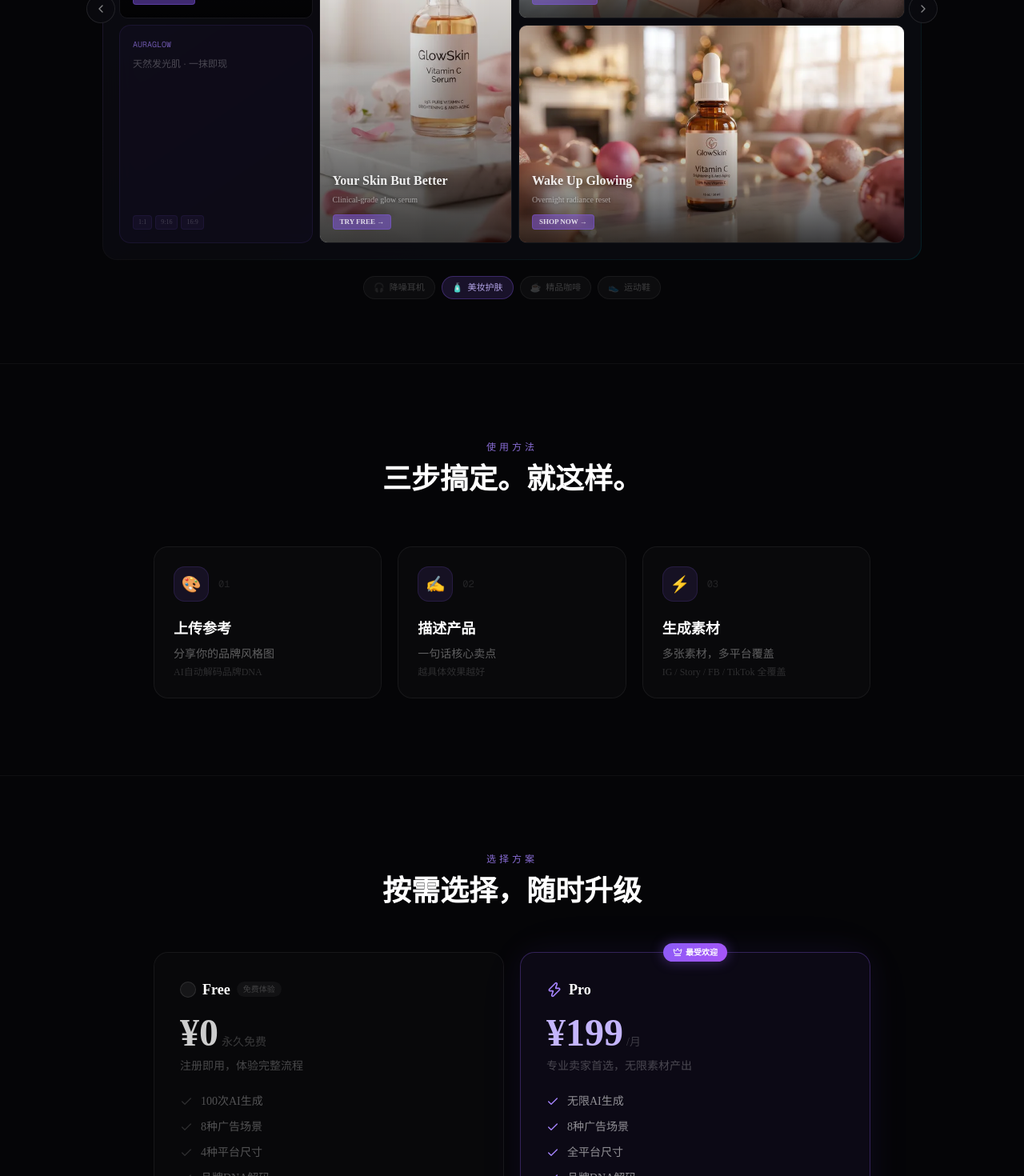
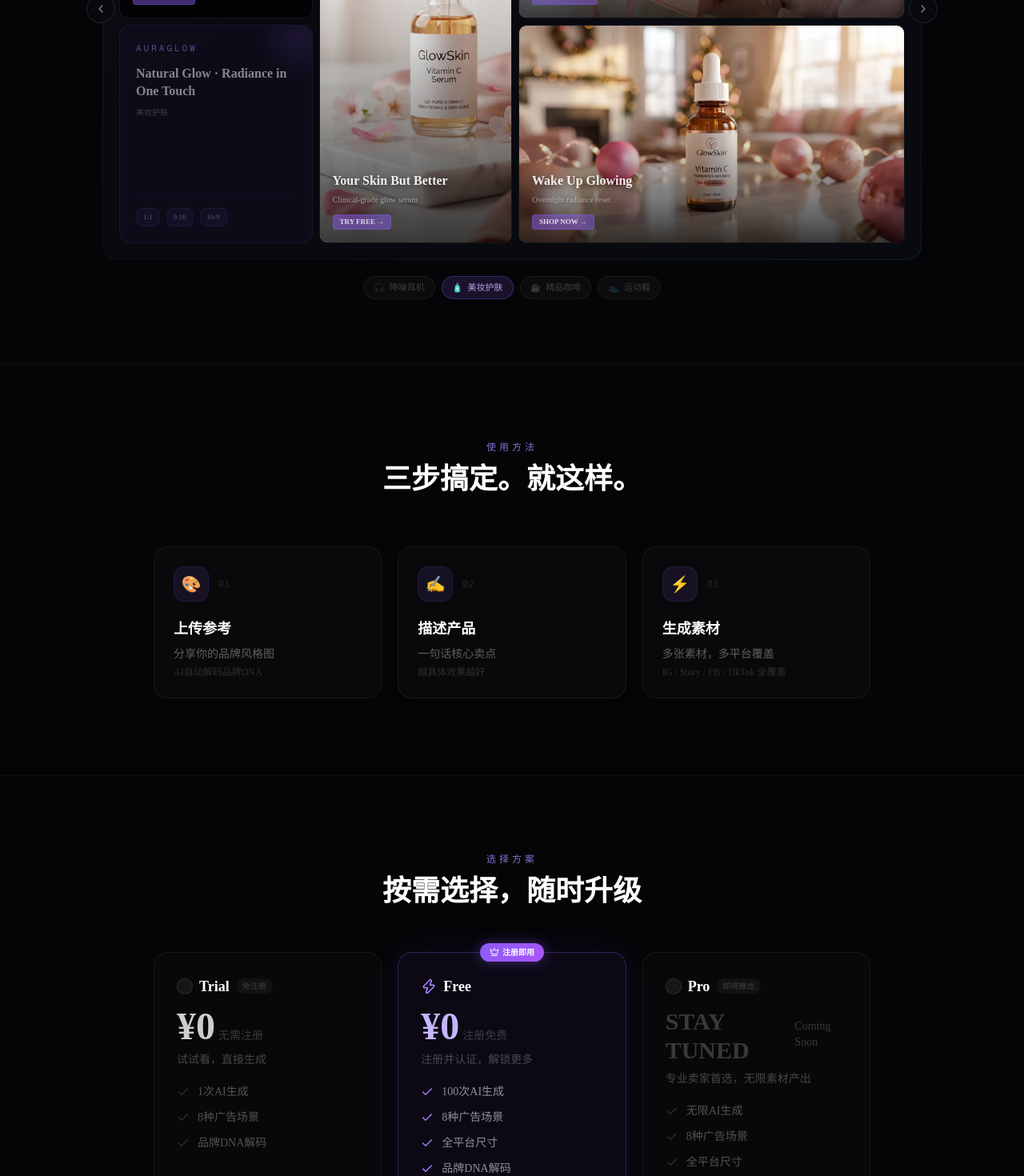
Before and after one commit to KevPH2026/idealab, a Next.js app: page /landing in a window 1280 px wide. Shown: the part 980-2450 px from the top of the page at 80% size. Built offline with nearby package versions, Linux system fonts and the light colour scheme.

Commit message:
feat: 统一4图bento布局+info卡大字设计感+定价改3档(Trial/Free/Pro预告)

```diff
--- a/src/app/landing/page.tsx
+++ b/src/app/landing/page.tsx
@@ -29,27 +29,37 @@
     planTitle: '按需选择，随时升级',
     plans: [
       {
-        name: 'Free',
-        badge: '免费体验',
+        name: 'Trial',
+        badge: '免注册',
         price: '¥0',
-        period: '永久免费',
-        desc: '注册即用，体验完整流程',
-        features: ['100次AI生成', '8种广告场景', '4种平台尺寸', '品牌DNA解码', '一键下载全部素材'],
-        cta: '免费注册',
+        period: '无需注册',
+        desc: '试试看，直接生成',
+        features: ['1次AI生成', '8种广告场景', '品牌DNA解码'],
+        cta: '立即试用',
         highlight: false,
       },
       {
+        name: 'Free',
+        badge: '注册即用',
+        price: '¥0',
+        period: '注册免费',
+        desc: '注册并认证，解锁更多',
+        features: ['100次AI生成', '8种广告场景', '全平台尺寸', '品牌DNA解码', '一键下载全部素材'],
+        cta: '免费注册',
+        highlight: true,
+      },
+      {
         name: 'Pro',
-        badge: '最受欢迎',
-        price: '¥199',
-        period: '/月',
+        badge: '即将推出',
+        price: '',
+        period: 'Coming Soon',
         desc: '专业卖家首选，无限素材产出',
         features: [
           '无限AI生成', '8种广告场景', '全平台尺寸', '品牌DNA解码',
           '批量导出 & 水印', '多品牌管理', 'A/B测试变体', '优先生成速度', '专属客服支持',
         ],
-        cta: '立即升级',
-        highlight: true,
+        cta: '加入候补',
+        highlight: false,
       },
     ],
   },
@@ -76,27 +86,37 @@
     planTitle: 'Pick your plan, scale anytime',
     plans: [
       {
-        name: 'Free',
-        badge: 'Free tier',
+        name: 'Trial',
+        badge: 'No Sign-up',
         price: '$0',
-        period: 'Free forever',
-        desc: 'Sign up and experience the full workflow',
-        features: ['100 AI generations', '8 ad scenes', '4 platform sizes', 'Brand DNA decode', 'One-click download all'],
-        cta: 'Sign Up Free',
+        period: 'No account needed',
+        desc: 'Try it now, generate instantly',
+        features: ['1 AI generation', '8 ad scenes', 'Brand DNA decode'],
+        cta: 'Try Now',
         highlight: false,
       },
       {
+        name: 'Free',
+        badge: 'Sign Up',
+        price: '$0',
+        period: 'Free with account',
+        desc: 'Sign up & verify to unlock more',
+        features: ['100 AI generations', '8 ad scenes', 'All platform sizes', 'Brand DNA decode', 'One-click download all'],
+        cta: 'Sign Up Free',
+        highlight: true,
+      },
+      {
         name: 'Pro',
-        badge: 'Most Popular',
-        price: '$29',
-        period: '/mo',
+        badge: 'Coming Soon',
+        price: '',
+        period: 'Coming Soon',
         desc: 'For serious sellers, unlimited creatives',
         features: [
           'Unlimited AI generations', '8 ad scenes', 'All platform sizes', 'Brand DNA decode',
           'Batch export & watermark', 'Multi-brand management', 'A/B test variants', 'Priority generation speed', 'Dedicated support',
         ],
-        cta: 'Upgrade Now',
-        highlight: true,
+        cta: 'Join Waitlist',
+        highlight: false,
       },
     ],
   },
@@ -124,14 +144,12 @@
     name: 'SoundWave',
     category: '降噪耳机',
     emoji: '🎧',
-    tagline: '沉浸式降噪 · 随身音乐厅',
+    tagline: 'Immersive Silence · Portable Concert Hall',
     scenes: 'IG Feed × Story × FB Ad × TikTok',
     images: [
       { src: '/demo/tech_01.webp', label: 'IG Feed 1:1', ratio: 'square' },
       { src: '/demo/tech_02.webp', label: 'Story 9:16', ratio: 'tall' },
       { src: '/demo/tech_03.webp', label: 'FB Ad 16:9', ratio: 'wide' },
-      { src: '/demo/tech_04.webp', label: 'IG Feed 1:1', ratio: 'square' },
-      { src: '/demo/tech_05.webp', label: 'Story 9:16', ratio: 'tall' },
       { src: '/demo/tech_06.webp', label: 'FB Ad 16:9', ratio: 'wide' },
     ],
   },
@@ -139,7 +157,7 @@
     name: 'AuraGlow',
     category: '美妆护肤',
     emoji: '🧴',
-    tagline: '天然发光肌 · 一抹即现',
+    tagline: 'Natural Glow · Radiance in One Touch',
     scenes: 'IG Feed × Story × FB Ad × TikTok',
     images: [
       { src: '/demo/beauty_01.webp', label: 'IG Feed 1:1', ratio: 'square' },
@@ -152,7 +170,7 @@
     name: 'BeanCraft',
     category: '精品咖啡',
     emoji: '☕',
-    tagline: '精品手冲 · 每一杯都是仪式',
+    tagline: 'Specialty Pour-Over · Every Cup is a Ritual',
     scenes: 'IG Feed × Story × FB Ad × TikTok',
     images: [
       { src: '/demo/coffee_01.webp', label: 'IG Feed 1:1', ratio: 'square' },
@@ -165,7 +183,7 @@
     name: 'StridePro',
     category: '运动鞋',
     emoji: '👟',
-    tagline: '轻量缓震 · 突破每一步',
+    tagline: 'Lightweight Cushion · Break Every Limit',
     scenes: 'IG Feed × Story × FB Ad × TikTok',
     images: [
       { src: '/demo/sport_01.webp', label: 'IG Feed 1:1', ratio: 'square' },
@@ -182,8 +200,6 @@
     { headline: 'Silence The Noise', sub: 'Up to 98% noise cancellation', cta: 'GET YOURS →' },
     { headline: '30 Hours of Bliss', sub: 'All-day battery. Zero downtime.', cta: 'SHOP NOW →' },
     { headline: 'Hear What You\'ve Been Missing', sub: 'Hi-Res Audio · Spatial Sound', cta: 'TRY FREE →' },
-    { headline: 'Your Personal Concert Hall', sub: '50mm drivers · Deep bass', cta: 'GET YOURS →' },
-    { headline: 'Focus. Create. Repeat.', sub: 'AI-powered Focus Mode', cta: 'SHOP NOW →' },
     { headline: 'Sound That Moves You', sub: '360° Spatial Audio', cta: 'TRY FREE →' },
   ],
   AuraGlow: [
@@ -208,7 +224,6 @@
 
 function CarouselGrid({ series }: { series: DemoSeries }) {
   const copies = AD_COPY[series.name] || [];
-  const hasSix = series.images.length === 6;
 
   return (
     <div className="rounded-2xl p-[1px]"
@@ -225,32 +240,29 @@
           <span className="text-[10px] text-white/15 font-mono ml-auto">{series.name}</span>
         </div>
 
-        {/* Bento Grid — explicit areas, zero gaps */}
+        {/* Bento Grid — all series: sq + tall + wide1 / info + tall + wide2 */}
         <div className="grid gap-1.5 md:gap-2"
           style={{
             gridTemplateColumns: '1fr 1fr 2fr',
-            gridTemplateRows: hasSix
-              ? '1fr 1fr 1fr'
-              : '1fr 1fr',
-            gridTemplateAreas: hasSix
-              ? '"sq1 tall wide1" "sq2 tall wide2" "info tall wide3"'
-              : '"sq tall wide1" "info tall wide2"',
+            gridTemplateRows: '1fr 1fr',
+            gridTemplateAreas: '"sq tall wide1" "info tall wide2"',
           }}>
 
-          {/* Square image(s) */}
-          {series.images.filter(img => img.ratio === 'square').map((img, idx) => {
-            const copy = copies[series.images.indexOf(img)];
-            const area = hasSix ? (idx === 0 ? 'sq1' : 'sq2') : 'sq';
+          {/* Square image */}
+          {(() => {
+            const img = series.images.find(i => i.ratio === 'square');
+            const copy = copies[series.images.indexOf(img!)];
+            if (!img) return null;
             return (
-              <div key={area} className="group relative rounded-lg overflow-hidden cursor-pointer transition-all duration-300 hover:scale-[1.02] hover:z-10"
-                style={{ gridArea: area, border: '1px solid rgba(255,255,255,0.05)' }}>
+              <div className="group relative rounded-lg overflow-hidden cursor-pointer transition-all duration-300 hover:scale-[1.02] hover:z-10"
+                style={{ gridArea: 'sq', border: '1px solid rgba(255,255,255,0.05)' }}>
                 <div className="aspect-square">
                   <img src={img.src} alt={`${series.name} ${img.label}`} className="w-full h-full object-cover" loading="lazy" />
                 </div>
                 {copy && <AdTextOverlay copy={copy} />}
               </div>
             );
-          })}
+          })()}
 
           {/* Tall image */}
           {(() => {
@@ -283,17 +295,21 @@
             );
           })}
 
-          {/* Info card — fills the "info" grid area */}
-          <div className="rounded-xl p-3 md:p-4 flex flex-col justify-between"
-            style={{ gridArea: 'info', background: 'rgba(139,92,246,0.04)', border: '1px solid rgba(139,92,246,0.1)' }}>
-            <div>
-              <p className="text-[10px] font-mono text-violet-400/60 mb-2">{series.name.toUpperCase()}</p>
-              <p className="text-xs text-white/25 leading-relaxed mb-3">{series.tagline}</p>
+          {/* Info card — design-forward, English primary */}
+          <div className="rounded-xl p-4 md:p-5 flex flex-col justify-between relative overflow-hidden"
+            style={{ gridArea: 'info', background: 'rgba(139,92,246,0.04)', border: '1px solid rgba(139,92,246,0.12)' }}>
+            {/* Decorative gradient orb */}
+            <div className="absolute -top-8 -right-8 w-24 h-24 rounded-full pointer-events-none"
+              style={{ background: 'radial-gradient(circle, rgba(139,92,246,0.12) 0%, transparent 70%)' }} />
+            <div className="relative">
+              <p className="text-[11px] font-mono tracking-[3px] text-violet-400/50 mb-3">{series.name.toUpperCase()}</p>
+              <p className="text-sm md:text-base font-bold text-white/50 leading-snug mb-2">{series.tagline}</p>
+              <p className="text-[10px] text-white/20">{series.category}</p>
             </div>
-            <div className="flex flex-wrap gap-1">
-              {['1:1', '9:16', '16:9', '2:3', '3:2'].slice(0, 3).map((s, i) => (
-                <span key={i} className="text-[8px] px-1.5 py-0.5 rounded text-white/20"
-                  style={{ background: 'rgba(139,92,246,0.06)', border: '1px solid rgba(139,92,246,0.08)' }}>
+            <div className="relative flex items-center gap-2 mt-3 pt-3" style={{ borderTop: '1px solid rgba(139,92,246,0.08)' }}>
+              {['1:1', '9:16', '16:9'].map((s, i) => (
+                <span key={i} className="text-[9px] px-2 py-1 rounded-md text-white/30 font-medium"
+                  style={{ background: 'rgba(139,92,246,0.06)', border: '1px solid rgba(139,92,246,0.1)' }}>
                   {s}
                 </span>
               ))}
@@ -512,9 +528,9 @@
             <p className="text-xs text-violet-400/80 font-medium uppercase tracking-[4px] mb-3">{t.planLabel}</p>
             <h2 className="text-3xl md:text-4xl font-black text-white">{t.planTitle}</h2>
           </div>
-          <div className="grid md:grid-cols-2 gap-5 items-start">
+          <div className="grid md:grid-cols-3 gap-4 md:gap-5 items-start">
             {t.plans.map((plan, i) => (
-              <div key={i} className="relative rounded-2xl p-6 md:p-8 transition-all duration-300 hover:scale-[1.01]"
+              <div key={i} className="relative rounded-2xl p-6 md:p-7 transition-all duration-300 hover:scale-[1.01]"
                 style={{
                   background: plan.highlight
                     ? 'rgba(139,92,246,0.06)'
@@ -537,8 +553,8 @@
                 )}
 
                 {/* Header */}
-                <div className="mb-6">
-                  <div className="flex items-center gap-2 mb-4">
+                <div className="mb-5">
+                  <div className="flex items-center gap-2 mb-3">
                     {plan.highlight
                       ? <Zap className="w-5 h-5 text-violet-400" />
                       : <div className="w-5 h-5 rounded-full" style={{ background: 'rgba(255,255,255,0.06)', border: '1px solid rgba(255,255,255,0.1)' }} />
@@ -551,9 +567,13 @@
                     )}
                   </div>
                   <div className="flex items-baseline gap-1 mb-2">
-                    <span className="text-4xl md:text-5xl font-black" style={{ color: plan.highlight ? '#c4b5fd' : 'rgba(255,255,255,0.8)' }}>
-                      {plan.price}
-                    </span>
+                    {plan.price ? (
+                      <span className="text-4xl md:text-5xl font-black" style={{ color: plan.highlight ? '#c4b5fd' : 'rgba(255,255,255,0.8)' }}>
+                        {plan.price}
+                      </span>
+                    ) : (
+                      <span className="text-2xl md:text-3xl font-black text-white/20">STAY TUNED</span>
+                    )}
                     <span className="text-sm text-white/20">{plan.period}</span>
                   </div>
                   <p className="text-sm text-white/25">{plan.desc}</p>
```
